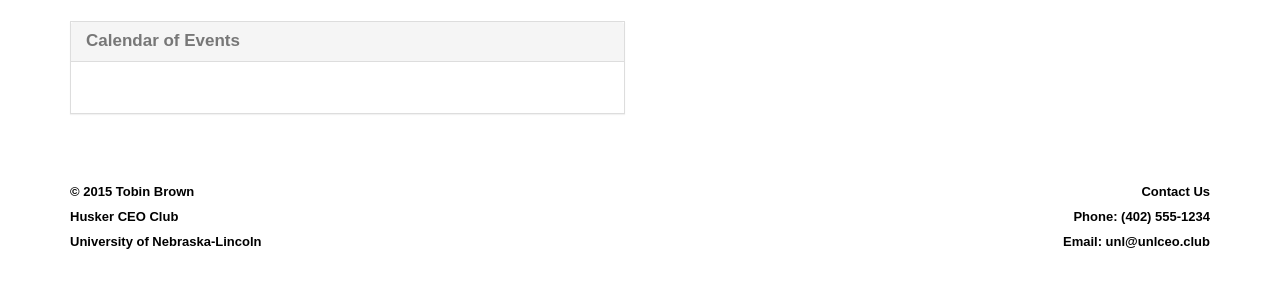
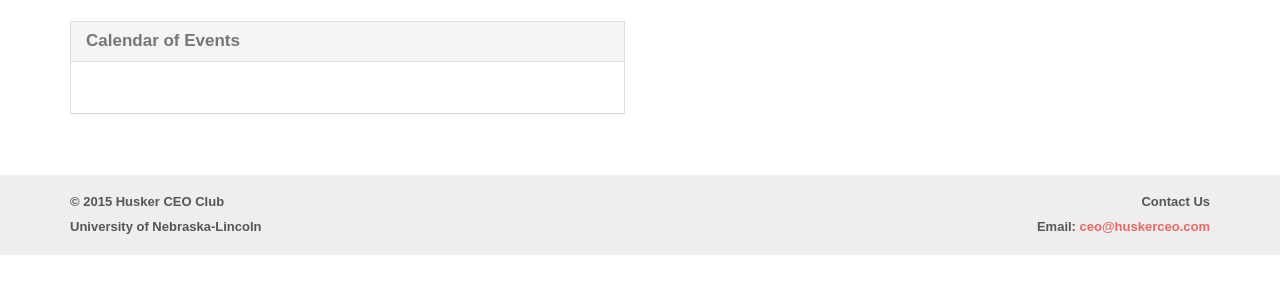
Before and after one commit to Brobin/unl-ceo, a Django app: page /events/ in a window 1280 px wide. Shown: the part 62-362 px from the top of the page. Run offline with Django 3.2, Linux system fonts and the light colour scheme; data that the repository does not hold is empty; some libraries are stand-ins or nearby versions; some web fonts are replaced.

Commit message:
tweaking footer styles

```diff
--- a/ceo/static/css/site.css
+++ b/ceo/static/css/site.css
@@ -3,10 +3,19 @@
 }
 footer {
     margin-top: 40px;
+    padding-top: 10px;
+    padding-bottom: 10px;
+    background-color:#eee;
+}
+footer h6 {
+    color: #555;
 }
 .navbar-inverse {
     background-color: #e53c37;
 }
-.navbar, .btn, .container .jumbotron, .panel, .modal-content {
+.navbar, .btn, .container .jumbotron, .panel, .modal-content, .well {
     border-radius: 0;
 }
+.jumbotron {
+    padding: 30px;
+}
--- a/ceo/templates/base.html
+++ b/ceo/templates/base.html
@@ -44,14 +44,12 @@
         <div class="container">
             <div class="row">
                 <div class="col-xs-6" style="text-align:left">
-                    <h6>&copy; 2015 Tobin Brown</h6>
-                    <h6>Husker CEO Club</h6>
+                    <h6>&copy; 2015 Husker CEO Club</h6>
                     <h6>University of Nebraska-Lincoln</h6>
                 </div>
                 <div class="col-xs-6" align="right">
                     <h6>Contact Us</h6>
-                    <h6>Phone: (402) 555-1234</h6>
-                    <h6>Email: unl@unlceo.club</h6>
+                    <h6>Email: <a href="mailto:ceo@huskerceo.com">ceo@huskerceo.com</a></h6>
                 </div>
             </div>
         </div>
```
